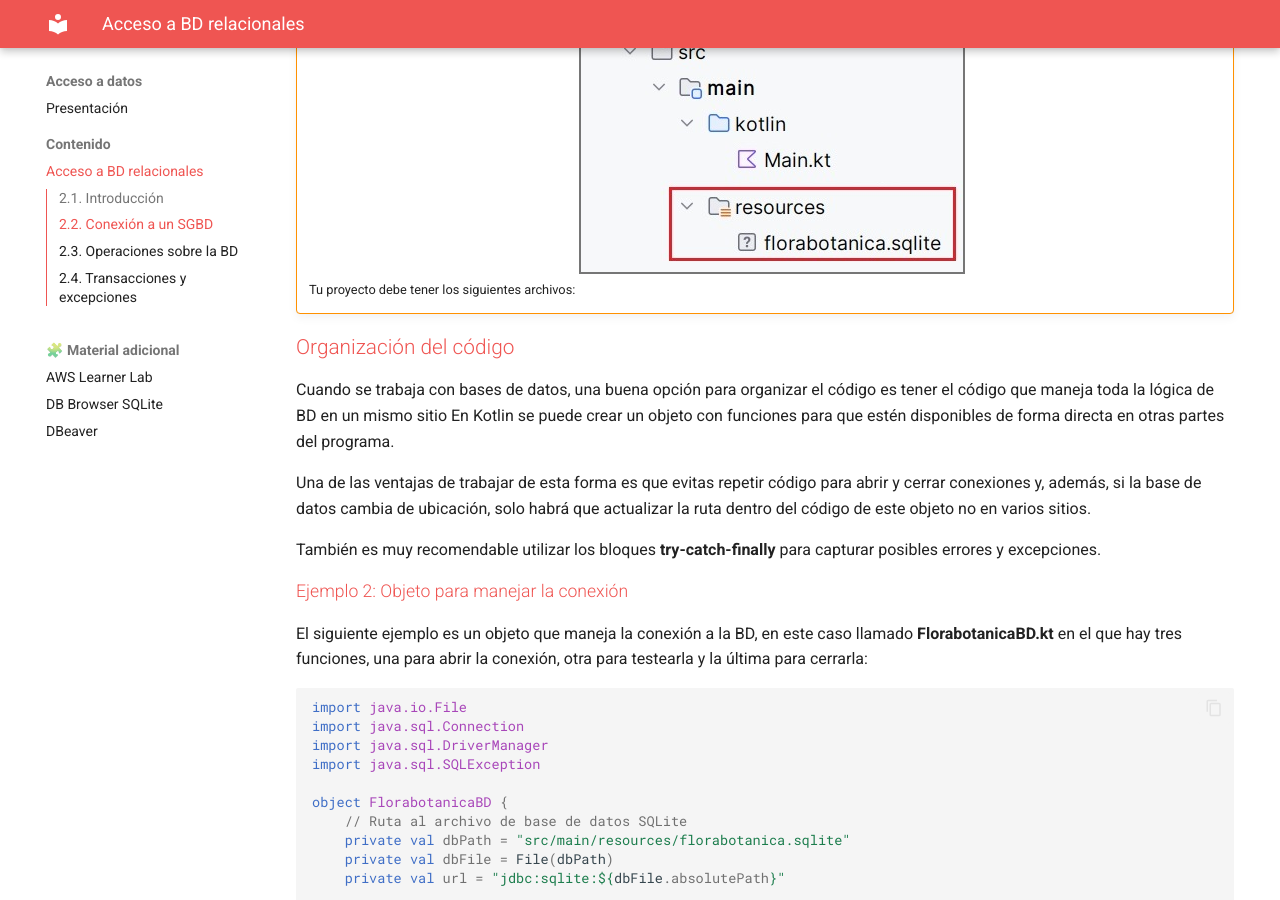
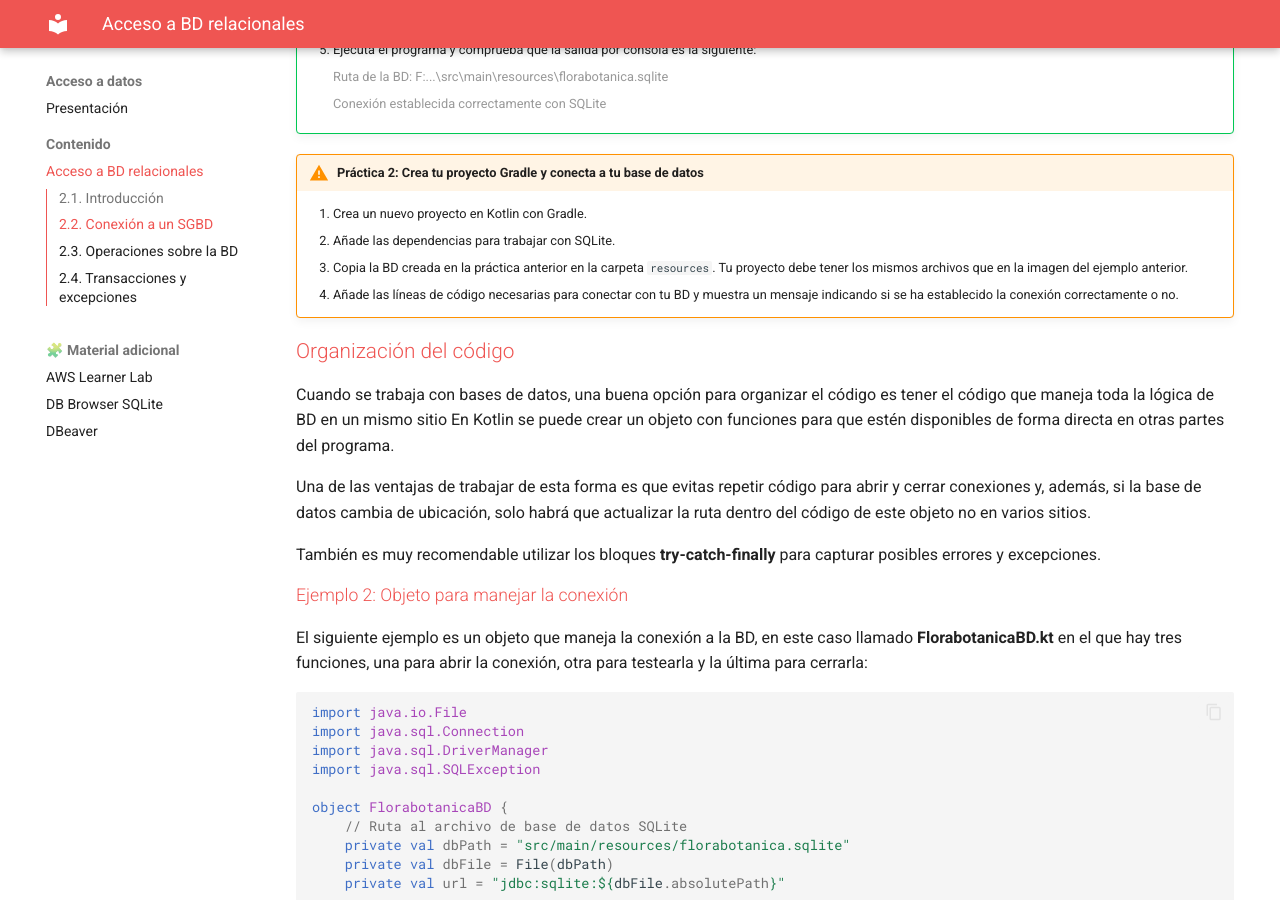
Before and after one commit to bpaterna/acceso_datos, an MkDocs documentation site: the page built from docs/2_BD_relacionales.md, in a window 1280 px wide and 900 px high, scrolled down 6143 px. Built offline with MkDocs 1.6.1 and Material for MkDocs 9.7.7, drawn with Linux system fonts in a browser that asks for light colours.

Commit message:
Update 2_BD_relacionales.md

````diff
--- a/docs/2_BD_relacionales.md
+++ b/docs/2_BD_relacionales.md
@@ -163,7 +163,7 @@ Hemos visto SQLite es una BD local y por tanto debe de estar dentro del proyecto
 
 El siguiente ejemplo muestra como conectar a una BD **SQLite** llamada `florabotanica.sqlite` que se encuentra en la carpeta `resources` dentro de un proyecto en **Kotlin**.
 
-
+![Imagen 1](img/resources1.jpg)
 
 ``` kotlin
 import java.io.File
@@ -199,11 +199,11 @@ fun main() {
 !!! warning "Práctica 2: Crea tu proyecto Gradle y conecta a tu base de datos"
     1. Crea un nuevo proyecto en Kotlin con Gradle.
     2. Añade las dependencias para trabajar con SQLite.
-    3. Copia la BD creada en la práctica anterior en la carpeta `resources`
+    3. Copia la BD creada en la práctica anterior en la carpeta `resources`. Tu proyecto debe tener los mismos archivos que en la imagen del ejemplo anterior.
     4. Añade las líneas de código necesarias para conectar con tu BD y muestra un mensaje indicando si se ha establecido la conexión correctamente o no.
 
-    Tu proyecto debe tener los siguientes archivos:
-    ![Imagen 1](img/resources1.jpg)
+
+
 
 
 <span class="mi_h3">Organización del código</span>
````
